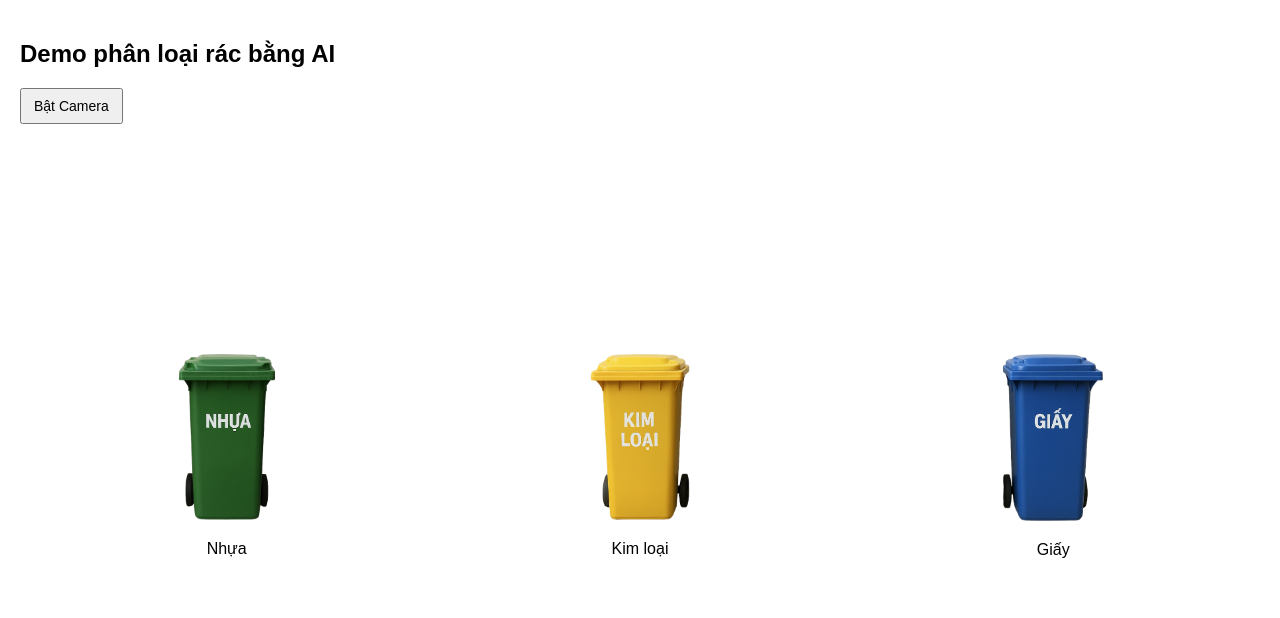
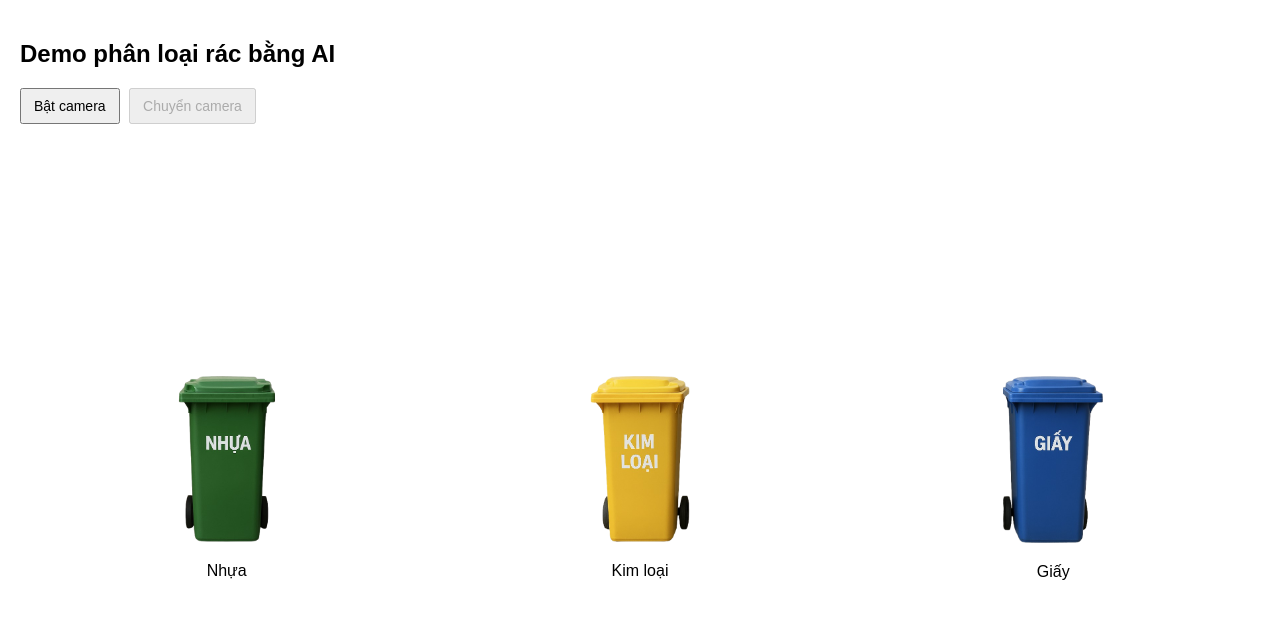
Before and after one commit to khktch/phan-loai-rac, a plain HTML site: page index.html in a window 1280 px wide. Drawn offline with Linux system fonts and the light colour scheme.

Commit message:
Update index.html

```diff
--- a/index.html
+++ b/index.html
@@ -5,7 +5,6 @@
   <meta name="viewport" content="width=device-width, initial-scale=1.0"/>
   <title>Phân loại rác bằng AI</title>
 
-  <!-- TensorFlow & Teachable Machine -->
   <script src="https://cdn.jsdelivr.net/npm/@tensorflow/tfjs@3.9.0"></script>
   <script src="https://cdn.jsdelivr.net/npm/@teachablemachine/image@0.8/dist/teachablemachine-image.min.js"></script>
 
@@ -17,31 +16,36 @@
 
     /* animation rung */
     @keyframes trashShake {
-      0%   { transform: rotate(-6deg); }
-      25%  { transform: rotate(6deg); }
-      50%  { transform: rotate(-4deg); }
-      75%  { transform: rotate(4deg); }
+      0% { transform: rotate(-6deg); }
+      25% { transform: rotate(6deg); }
+      50% { transform: rotate(-4deg); }
+      75% { transform: rotate(4deg); }
       100% { transform: rotate(-6deg); }
     }
     .open { animation: trashShake 0.22s linear infinite; }
 
-    #webcam-container { width: 200px; height: 200px; margin: 10px 0; }
+    #webcam-container { width: 220px; height: 220px; margin: 12px auto; }
     #label-container div { margin: 4px 0; font-weight: bold; }
-    button { padding: 8px 12px; font-size: 14px; }
+    .controls { margin-bottom: 10px; }
+    button { padding: 8px 12px; font-size: 14px; margin-right: 5px; }
   </style>
 </head>
 <body>
   <h2>Demo phân loại rác bằng AI</h2>
-  <button id="startBtn">Bật Camera</button>
+
+  <div class="controls">
+    <button id="startBtn">Bật camera</button>
+    <button id="switchBtn" disabled>Chuyển camera</button>
+  </div>
   <div id="status" style="margin-top:8px;color:#333;"></div>
 
   <div id="webcam-container"></div>
   <div id="label-container"></div>
 
   <div class="bins">
-    <div class="bin"><img id="plasticBin" src="plastic.png" alt="Nhựa"><p>Nhựa</p></div>
-    <div class="bin"><img id="metalBin" src="metal.png" alt="Kim loại"><p>Kim loại</p></div>
-    <div class="bin"><img id="paperBin" src="paper.png" alt="Giấy"><p>Giấy</p></div>
+    <div class="bin"><img id="plasticBin" src="plastic.png"><p>Nhựa</p></div>
+    <div class="bin"><img id="metalBin" src="metal.png"><p>Kim loại</p></div>
+    <div class="bin"><img id="paperBin" src="paper.png"><p>Giấy</p></div>
   </div>
 
   <script src="script.js"></script>
```
